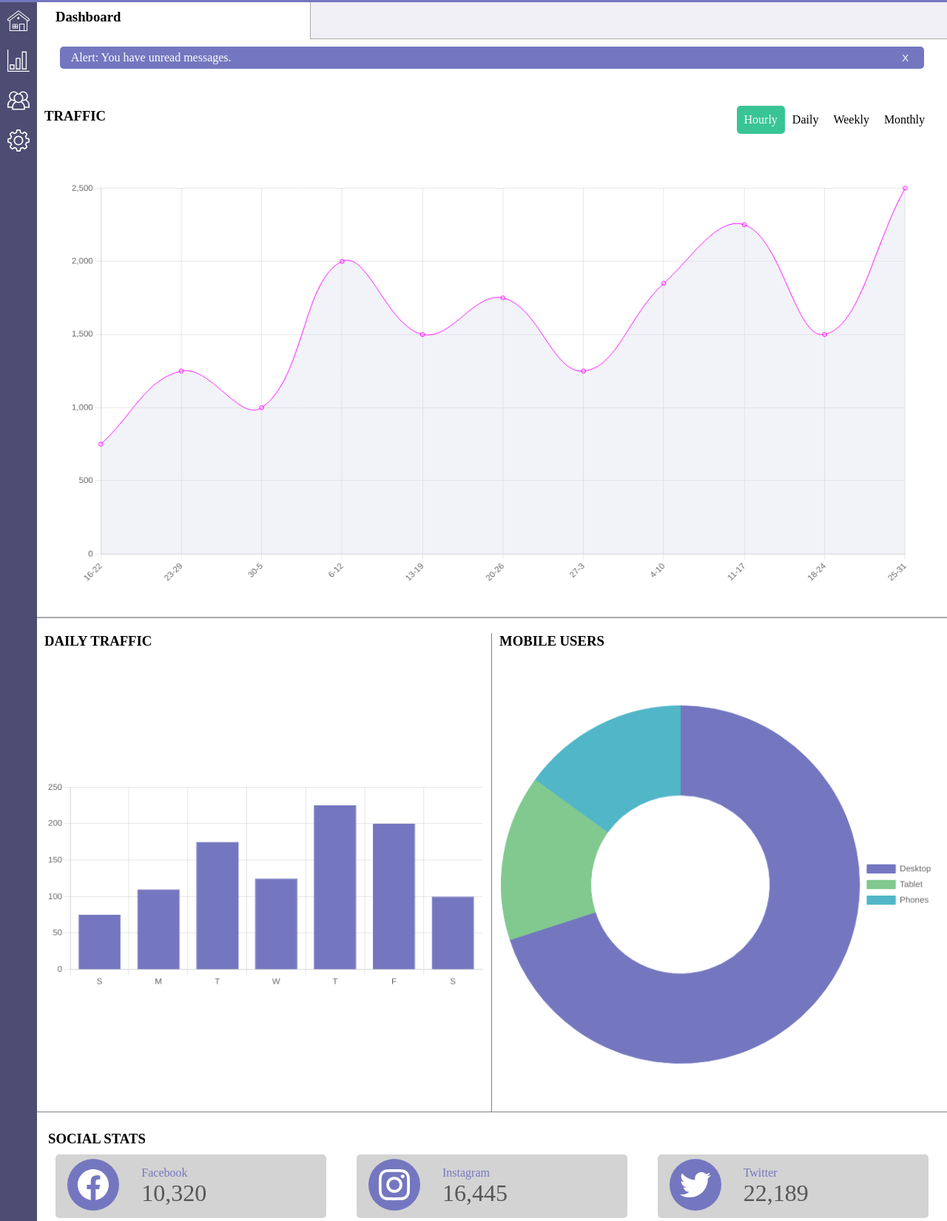
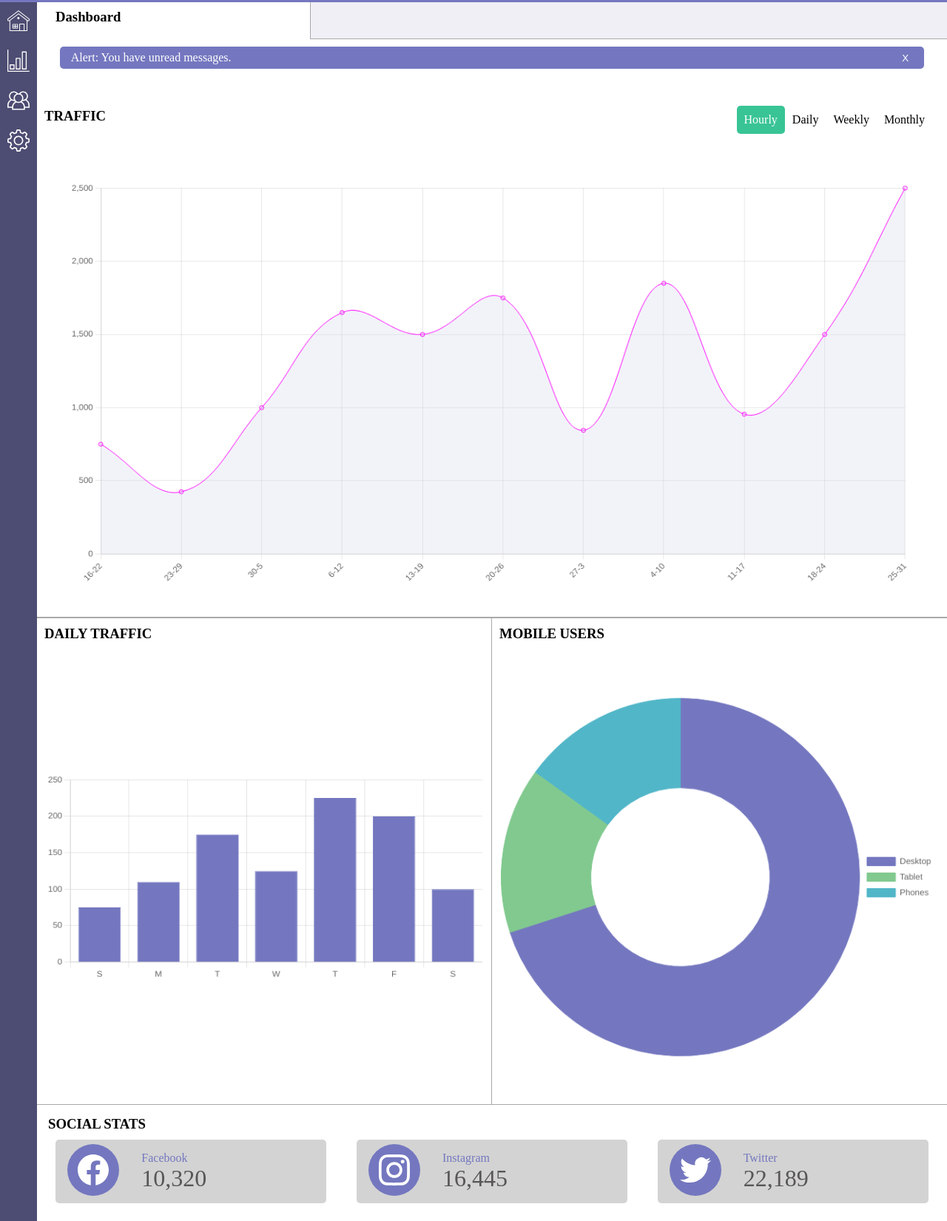
Before and after one commit to AleksandarVasilkov/WebAppDashboard, a plain HTML site: page index.html in a window 1280 px wide. Shown: the part 82-1733 px from the top of the page at 74% size. Drawn offline with nearby package versions, Linux system fonts and the light colour scheme.

```diff
--- a/app.js
+++ b/app.js
@@ -31,7 +31,7 @@
 
     var datasets = {
         hourly: {
-            data: [750, 1250, 1000, 2000, 1500, 1750, 1250, 1850, 2250, 1500, 2500],
+            data: [750, 425, 1000, 1650, 1500, 1750, 845, 1850, 955, 1500, 2500],
             fill: 'origin',
             backgroundColor: 'rgba(213, 214, 236, .3)',
             borderColor: 'magenta',
@@ -47,7 +47,7 @@
             tension: 0.4
         },
         weekly: {
-            data: [18000, 30000, 24000, 48000, 36000, 42000, 30000, 44400, 54000, 36000, 60000],
+            data: [18000, 21500, 24000, 37500, 36000, 32300, 17500, 44400, 58000, 36000, 45000],
             fill: 'origin',
             backgroundColor: 'rgba(213, 214, 236, .3)',
             borderColor: 'royalblue',
@@ -55,7 +55,7 @@
             tension: 0.4
         },
         monthly: {
-            data: [126000, 210000, 168000, 336000, 252000, 294000, 210000, 310800, 378000, 252000, 420000],
+            data: [126000, 19500, 168000, 336000, 245000, 294000, 210000, 310800, 378000, 252000, 455000],
             fill: 'origin',
             backgroundColor: 'rgba(213, 214, 236, .3)',
             borderColor: 'mistyrose',
@@ -207,7 +207,10 @@
         alert("Please fill out message field before sending");
     } else {
         alert(`Message successfully sent to: ${user.value}`);
+        user.value = "";
+        message.value = "";
     }
+
 });
 
 
@@ -242,8 +245,8 @@
 
 window.addEventListener('load', function() {
 
-    var sendEmail = JSON.parse(localStorage.getItem('sendEmail')) || false;
-    var setPublicProfile = JSON.parse(localStorage.getItem('setPublicProfile')) || false;
+    var sendEmail = JSON.parse(localStorage.getItem('sendEmail')) || true;
+    var setPublicProfile = JSON.parse(localStorage.getItem('setPublicProfile')) || true;
     var timezone = localStorage.getItem('timezone') || "Select a Timezone";
 
 
--- a/styles.css
+++ b/styles.css
@@ -245,14 +245,17 @@
 
 }
 
-.traffic,
-.daily,
-.mobile,
-.social-container,
-.new-members,
-.recent-activity {
+
+.social-container {
+    margin-top: 10px;
+ }
+
+ .traffic
+{
     margin-top: 20px;
  }
+
+
 
 .traffic-nav-link {
 
@@ -313,12 +316,14 @@
 
 }
 
-
-
 h3 {
     text-align: left;
     margin-left: 10px;
     margin-bottom: 10px;
+}
+
+.daily h3, .mobile h3, .new-members h3, .recent-activity h3, .message-user h3 {
+    margin-top: 10px;
 }
 
 
@@ -362,12 +367,13 @@
 
 .new-members,
 .recent-activity {
-    padding: 5px;
+
     display: flex;
     justify-content: flex-start;
     align-items: center;
     flex-direction: column;
     border-bottom: 2px solid darkgrey;
+
 
 }
 
@@ -426,9 +432,7 @@
 }
 
 .member-name p, .activity-text p {
-text-align: left;
-
-
+text-align: center;
 }
 
 .link-to-activity {
@@ -436,7 +440,6 @@
 }
 
 .message-user {
-    margin-top: 10px;
     padding: 10px;
     border-bottom: 1px solid darkgrey;
     grid-area: message-user;
@@ -633,9 +636,23 @@
 
 /* daily / mobile widgets */
 
+.daily {
+   border-right: 1px solid darkgrey;
+   border-bottom: 1px solid darkgrey;
+
+}
+
+.mobile {
+    border-bottom: 1px solid darkgrey;
+}
+
+.daily h3, .mobile h3, .new-members h3, .recent-activity h3 {
+    margin-top: 10px;
+}
+
 .daily-traffic-wrapper {
-    border-right: 1px solid grey;
-    border-bottom: 1px solid grey;
+
+    /* border-bottom: 1px solid grey; */
     display: flex;
     flex-direction: column;
     justify-content: flex-start;
@@ -643,7 +660,7 @@
 }
 
 .mobile-traffic-wrapper {
-    border-bottom: 1px solid grey;
+    /* border-bottom: 1px solid grey; */
     display: flex;
     flex-direction: column;
     justify-content: flex-start;
@@ -655,6 +672,11 @@
     padding: 0;
 
 }
+
+.member-name p, .activity-text p {
+    text-align: left;
+    }
+
 .social-cards {
     display: flex;
     flex-direction: row;
@@ -757,13 +779,24 @@
 }
 
 
-.recent-activity, .settings, .time-and-buttons {
-    border-left: 1px solid darkgrey;
-}
+
 
 
 .time-and-buttons {
     border-bottom: 1px solid darkgrey;;
 }
 
+.new-members, .message-user {
+    border-right: 1px solid darkgrey;
+
+
+ }
+
+
+
+
+ .daily h3, .mobile h3, .new-members h3, .recent-activity h3 {
+     margin-top: 10px;
+ }
+
 }
```
